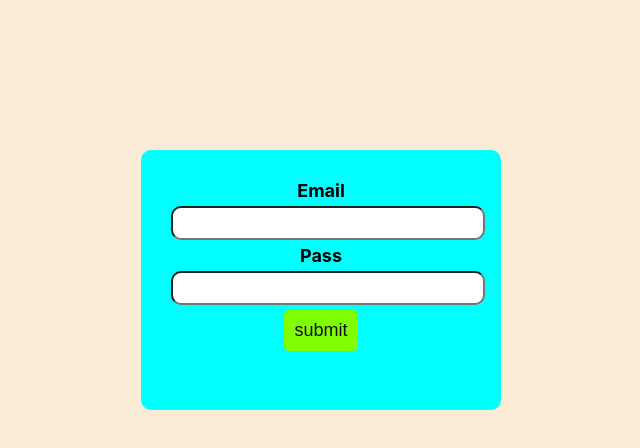
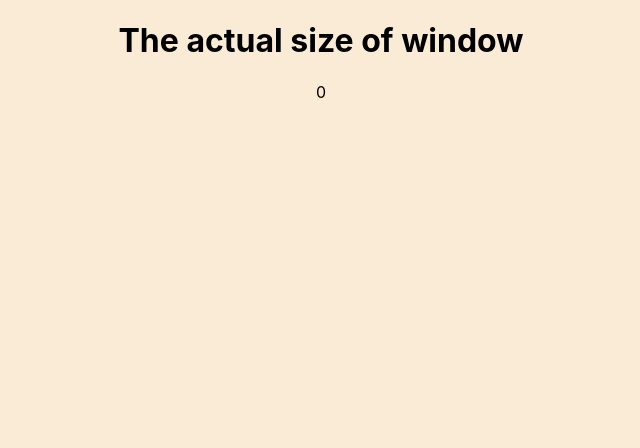
Before and after one commit to kausik11/React-hook-practice, a React (Create React App) app: page / in a window 1280 px wide. Shown: the top 448 px of the page, without its empty margins (319-959 px from the left). Built offline with nearby package versions, Linux system fonts and the light colour scheme.

Commit message:
React Dependency list , cleanup function example

```diff
--- a/src/App.js
+++ b/src/App.js
@@ -1,5 +1,7 @@
 import './App.css';
-import Form from './Component/Forms/Form';
+import UseEffect1 from './Component/UseEffect/UseEffect1';
+import UseEffect2 from './Component/UseEffect/UseEffect2';
+// import Form from './Component/Forms/Form';
 // import DeleteBtn from './Component/DeleteBtn.js';
 // import ShortCircuit from './Component/ShortCircuit.js';
 // import First from'./Component/First.js';
@@ -14,7 +16,9 @@ function App() {
       {/* <UseStatewithObj /> */}
       {/* <DeleteBtn /> */}
       {/* <ShortCircuit/> */}
-      <Form />
+      {/* <Form /> */}
+      {/* <UseEffect1/> */}
+      <UseEffect2 />
     </div>
   );
 }
--- a/src/Component/Forms/Form.js
+++ b/src/Component/Forms/Form.js
@@ -15,13 +15,17 @@ const Form = () => {
     }
     const submt = (e)=>{
         e.preventDefault();
-      const currentUser = {
+        if (email && pass) {
+
+          const currentUser = {
         email : email, password : pass
       };
       setAlluser([...allUser,currentUser]);
       setEmail('');
       setPass('');
-
+        }else{
+          alert('please enter some input');
+        }
     }
   return (
     <>
--- /dev/null
+++ b/src/Component/UseEffect/UseEffect1.js
@@ -0,0 +1,22 @@
+import React, { useEffect, useState } from 'react'
+
+
+const UseEffect1 = () => {
+
+    const[count,setCount]=useState(0);
+    const change = ()=>{
+        setCount(count + 1);
+    }
+    useEffect(()=>{(count>0) ? (document.title = `chats(${count})`) : (document.title = 'Your React App')},[count]);
+    console.log('hello world1')
+    useEffect(()=>{console.log('hello world2')},[])
+
+  return (
+    <div>
+      <h1>{count}</h1>
+      <button onClick={change}>Click Me</button>
+    </div>
+  )
+}
+
+export default UseEffect1
--- /dev/null
+++ b/src/Component/UseEffect/UseEffect2.js
@@ -0,0 +1,21 @@
+import React, { useEffect, useState } from 'react'
+
+const UseEffect2 = () => {
+    const[widthCount, setWithCount] = useState(0)
+    useEffect(()=>{
+        console.log('add event');
+        window.addEventListener('resize',()=>{setWithCount(window.screen.width)});
+        return()=>{
+            console.log('remove event');
+            window.removeEventListener('resize',()=>{setWithCount(window.screen.width)});
+        }
+    },[window.screen.width])
+  return (
+    <div>
+      <h1>The actual size of window </h1>
+      <p>{widthCount}</p>
+    </div>
+  )
+}
+
+export default UseEffect2
```
Also changed, not shown: src/Component/UseEffect/UseEffect1.css (added).
